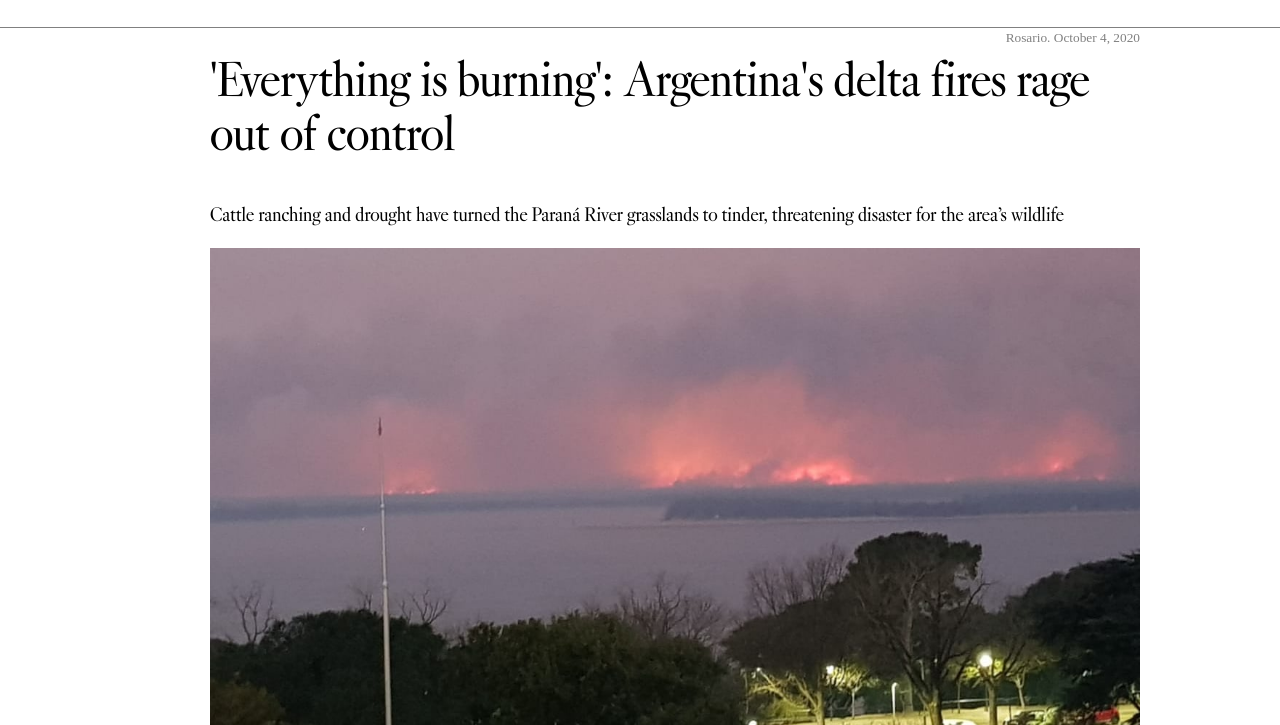
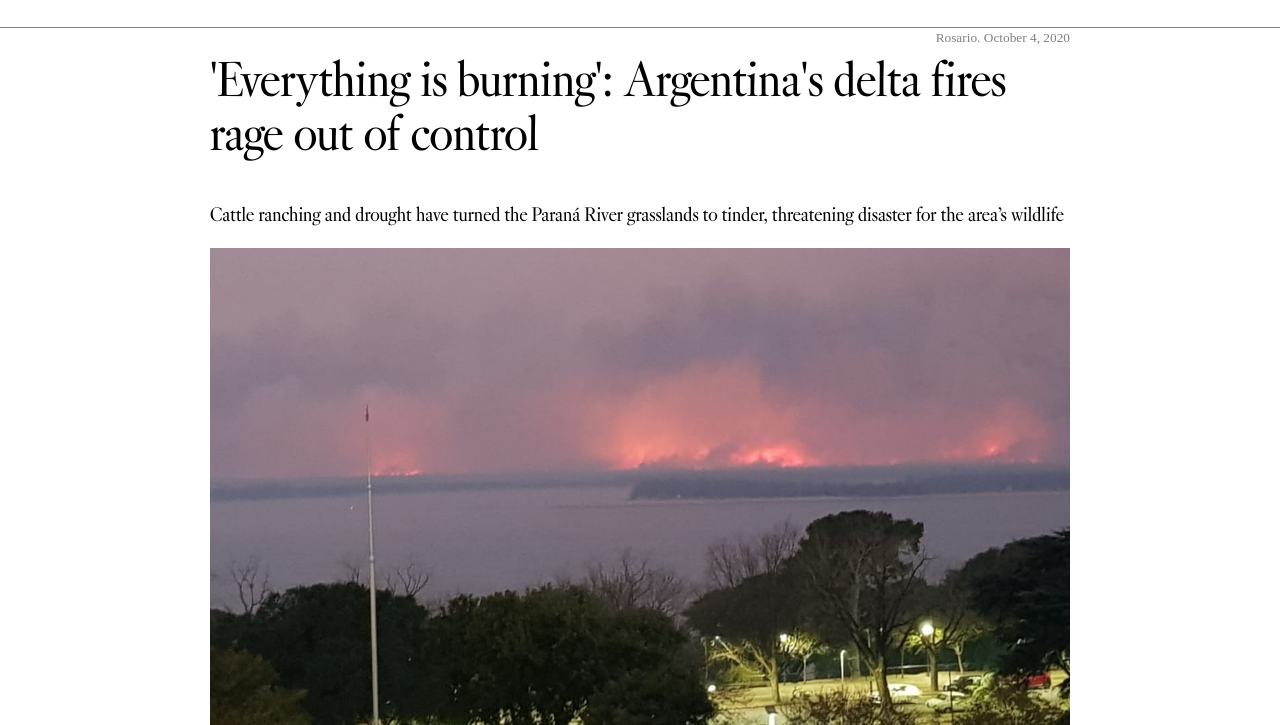
Before and after one commit to bergmannfederico/bergmann-journal, a plain HTML site: page index.html in a window 1280 px wide. Shown: the part 75-800 px from the top of the page. Drawn offline with Linux system fonts and the light colour scheme.

Commit message:
More Style for first news

```diff
--- a/css/style.css
+++ b/css/style.css
@@ -175,3 +175,7 @@ figure img{
     border-top: 1px solid grey;
     font-size: 1rem;
 }
+
+.pdOldNews{
+    padding-right: 70px;
+}
--- a/index.html
+++ b/index.html
@@ -13,7 +13,7 @@
         <h2>Bergmann Journal</h2>
     </header>
 
-    <section class="mgNews">
+    <section class="mgNews pdOldNews">
         <article>
             <div class="upperDate">
                 <span><small>Rosario. October 4, 2020</small></span>
```
